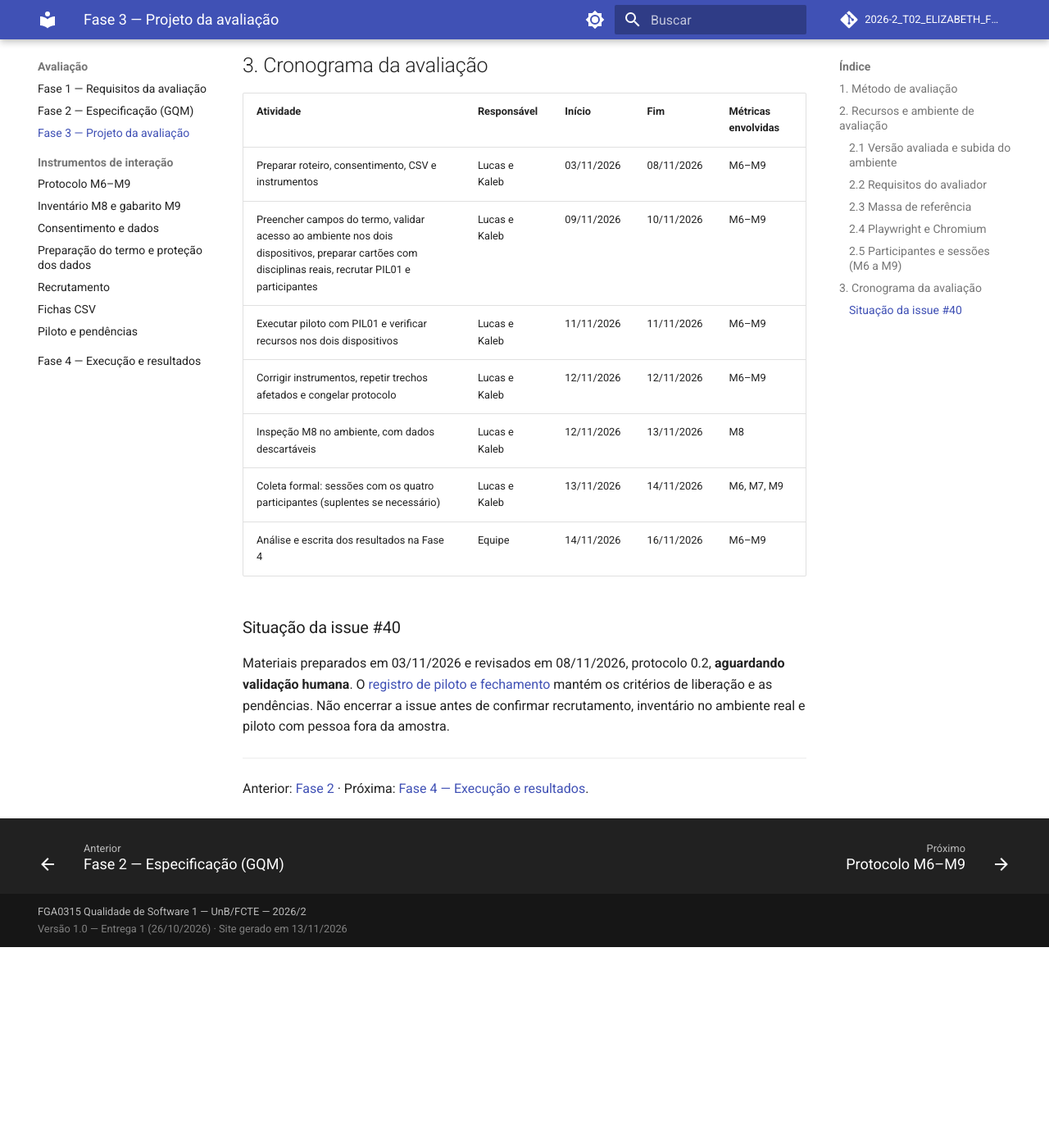
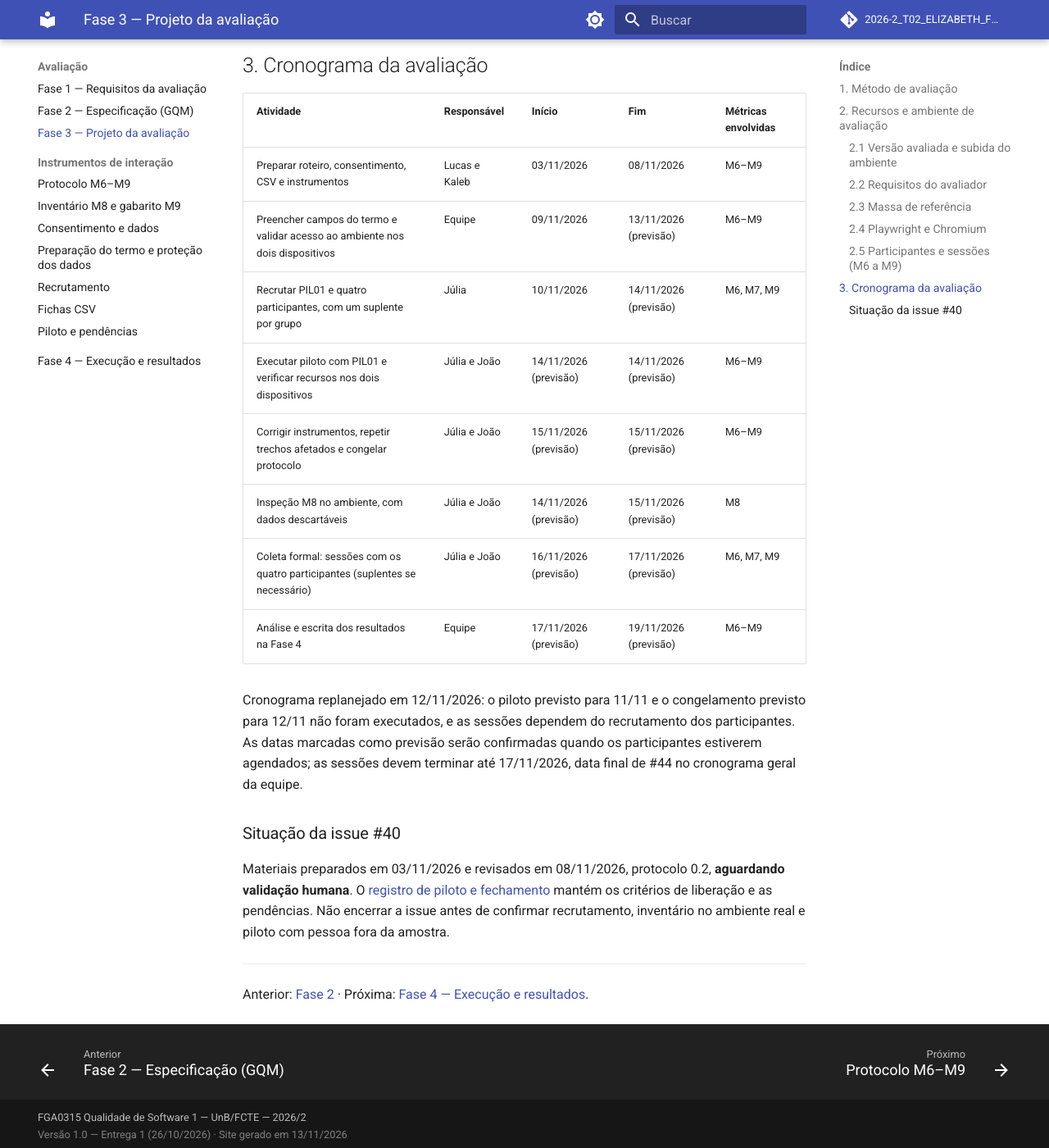
Before and after one commit to FCTE-Qualidade-de-Software-1/2026-2_T02_ELIZABETH_FRIEDMAN, an MkDocs documentation site: the page built from docs/fase-3.md, in a window 1280 px wide and 1400 px high, scrolled down 10007 px. Shown: the whole window at 82% size. Built offline with MkDocs 1.6.1 and Material for MkDocs 9.7.7, drawn with Linux system fonts in a browser that asks for light colours; comment, search, counter and statistics services are not loaded; before the commit the page ends 11162 px from its top, so only the background shows below that.

Commit message:
Troca moderador e observador por Júlia e João, replaneja cronograma e define contatos do termo na #40
Júlia e João passam a ser moderador e observador das sessões, e Júlia fica com o recrutamento. O cronograma foi replanejado com datas marcadas como previsão, porque o piloto e o congelamento não foram executados. O termo lista Júlia, João, Kaleb e Lucas como contatos. Refs #40

```diff
--- a/docs/fase-3.md
+++ b/docs/fase-3.md
@@ -333,12 +333,18 @@ F3-C3: cronograma realista com atividades distribuídas e alinhadas à execuçã
 | Atividade | Responsável | Início | Fim | Métricas envolvidas |
 |-----------|-------------|--------|-----|---------------------|
 | Preparar roteiro, consentimento, CSV e instrumentos | Lucas e Kaleb | 03/11/2026 | 08/11/2026 | M6–M9 |
-| Preencher campos do termo, validar acesso ao ambiente nos dois dispositivos, preparar cartões com disciplinas reais, recrutar PIL01 e participantes | Lucas e Kaleb | 09/11/2026 | 10/11/2026 | M6–M9 |
-| Executar piloto com PIL01 e verificar recursos nos dois dispositivos | Lucas e Kaleb | 11/11/2026 | 11/11/2026 | M6–M9 |
-| Corrigir instrumentos, repetir trechos afetados e congelar protocolo | Lucas e Kaleb | 12/11/2026 | 12/11/2026 | M6–M9 |
-| Inspeção M8 no ambiente, com dados descartáveis | Lucas e Kaleb | 12/11/2026 | 13/11/2026 | M8 |
-| Coleta formal: sessões com os quatro participantes (suplentes se necessário) | Lucas e Kaleb | 13/11/2026 | 14/11/2026 | M6, M7, M9 |
-| Análise e escrita dos resultados na Fase 4 | Equipe | 14/11/2026 | 16/11/2026 | M6–M9 |
+| Preencher campos do termo e validar acesso ao ambiente nos dois dispositivos | Equipe | 09/11/2026 | 13/11/2026 (previsão) | M6–M9 |
+| Recrutar PIL01 e quatro participantes, com um suplente por grupo | Júlia | 10/11/2026 | 14/11/2026 (previsão) | M6, M7, M9 |
+| Executar piloto com PIL01 e verificar recursos nos dois dispositivos | Júlia e João | 14/11/2026 (previsão) | 14/11/2026 (previsão) | M6–M9 |
+| Corrigir instrumentos, repetir trechos afetados e congelar protocolo | Júlia e João | 15/11/2026 (previsão) | 15/11/2026 (previsão) | M6–M9 |
+| Inspeção M8 no ambiente, com dados descartáveis | Júlia e João | 14/11/2026 (previsão) | 15/11/2026 (previsão) | M8 |
+| Coleta formal: sessões com os quatro participantes (suplentes se necessário) | Júlia e João | 16/11/2026 (previsão) | 17/11/2026 (previsão) | M6, M7, M9 |
+| Análise e escrita dos resultados na Fase 4 | Equipe | 17/11/2026 (previsão) | 19/11/2026 (previsão) | M6–M9 |
+
+Cronograma replanejado em 12/11/2026: o piloto previsto para 11/11 e o congelamento previsto para 12/11
+não foram executados, e as sessões dependem do recrutamento dos participantes. As datas marcadas como
+previsão serão confirmadas quando os participantes estiverem agendados; as sessões devem terminar até
+17/11/2026, data final de #44 no cronograma geral da equipe.
 
 ### Situação da issue #40
 
```
Also changed, not shown: docs/avaliacao-interacao/consentimento.md (+1 -1 lines), docs/avaliacao-interacao/dados.md (+3 -3 lines), docs/avaliacao-interacao/piloto.md (+4 -3 lines), docs/avaliacao-interacao/protocolo.md (+1 -1 lines), docs/avaliacao-interacao/recrutamento.md (+6 -3 lines), 1 other file.
